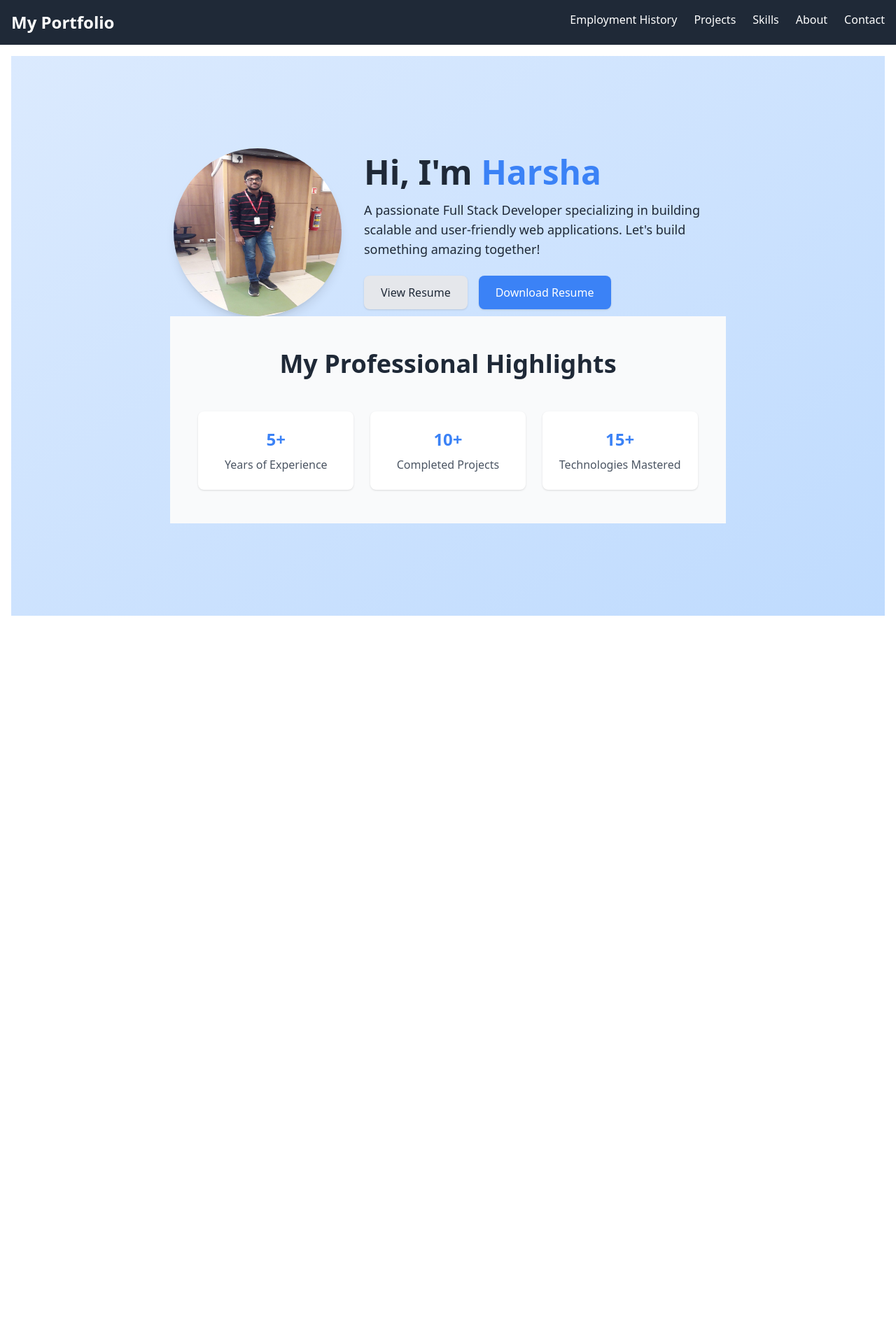
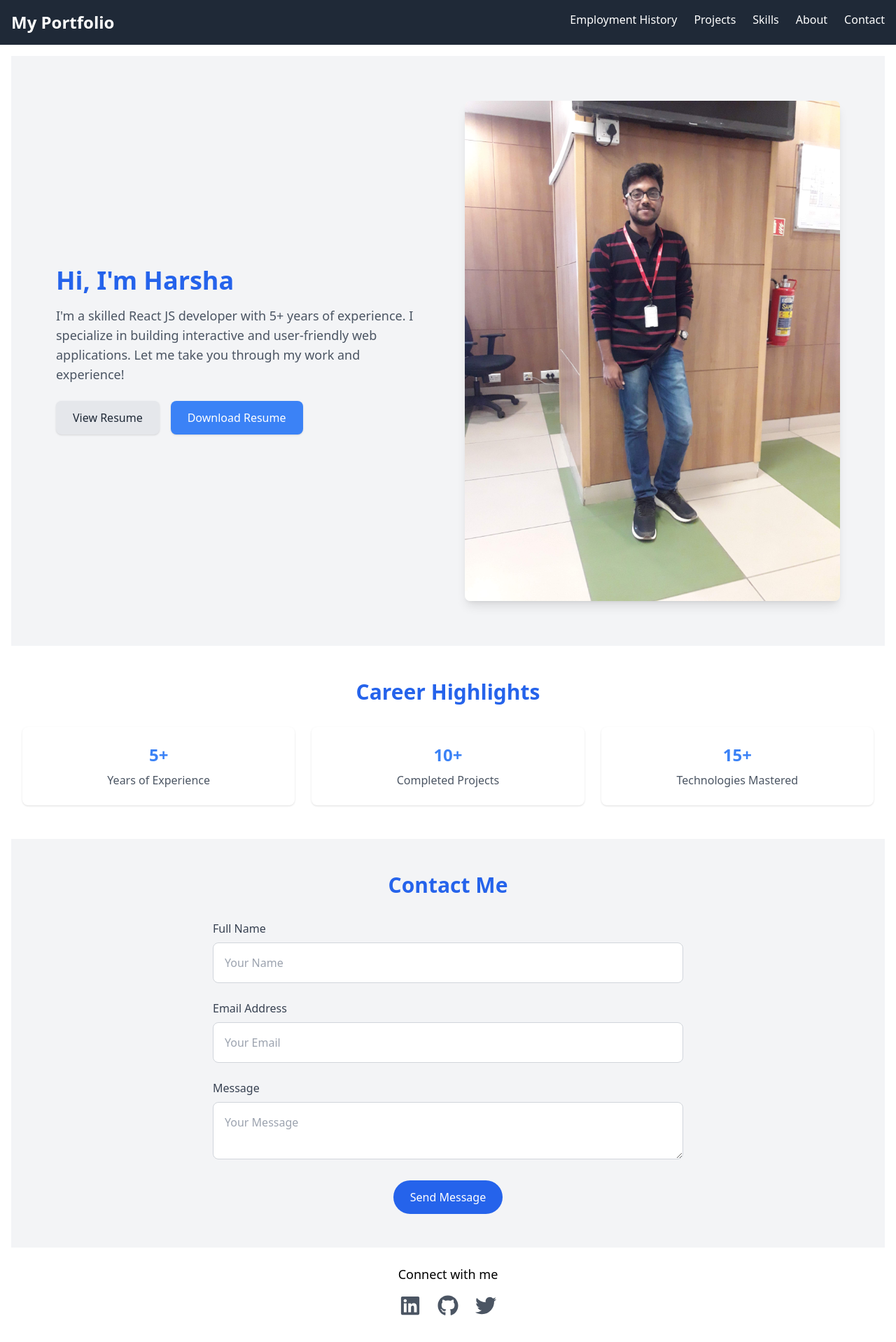
Before and after one commit to HarshaInukollu123/portfolio-website, a React (Create React App) app: page / in a window 1280 px wide. Shown: the top 1918 px of the page at 70% size. Before the commit the page ends 896 px from the top, so only its background shows below. Built offline with nearby package versions, Linux system fonts and the light colour scheme.

Commit message:
Homepage Redsign

```diff
--- a/package.json
+++ b/package.json
@@ -9,6 +9,7 @@
     "framer-motion": "^11.11.17",
     "react": "^18.3.1",
     "react-dom": "^18.3.1",
+    "react-icons": "^5.3.0",
     "react-router-dom": "^6.28.0",
     "react-scripts": "5.0.1",
     "web-vitals": "^2.1.4"
--- a/src/pages/Home.js
+++ b/src/pages/Home.js
@@ -1,35 +1,23 @@
 import React from 'react';
 import profilePic from '../assets/profile.jpg'; // Replace with your image path
 import HarshaResume from "../assets/HarshaVardhanReddy_Inukollu.pdf"; // Adjust the path if needed
-import Highlights from './Highlights';
+import { FaLinkedin, FaGithub, FaTwitter } from "react-icons/fa";
 
 
 const Home = () => {
   return (
-    <div className="min-h-screen flex flex-col items-center justify-center bg-gradient-to-br from-blue-100 to-blue-200 text-gray-800">
+    <div>
       {/* Hero Section */}
-      <div className="flex flex-col md:flex-row items-center gap-8 px-4">
-        {/* Image */}
-        <div className="w-40 h-40 md:w-60 md:h-60">
-          <img
-            src={profilePic}
-            alt="Harsha Profile"
-            className="w-full h-full rounded-full shadow-lg"
-          />
-        </div>
-
-        {/* Introduction */}
-        <div className="text-center md:text-left max-w-lg">
-          <h1 className="text-3xl md:text-5xl font-bold">
-            Hi, I'm <span className="text-blue-500">Harsha</span>
-          </h1>
-          <p className="mt-4 text-lg">
-            A passionate Full Stack Developer specializing in building scalable
-            and user-friendly web applications. Let's build something amazing
-            together!
+      <section className="flex items-center justify-between p-10 bg-gray-100">
+        <div className="w-full md:w-1/2 p-6">
+          <h1 className="text-4xl font-bold text-blue-600">Hi, I'm Harsha</h1>
+          <p className="mt-4 text-gray-600 text-lg">
+            I'm a skilled React JS developer with 5+ years of experience. I
+            specialize in building interactive and user-friendly web
+            applications. Let me take you through my work and experience!
           </p>
-          <div className="mt-6 flex gap-4 justify-center md:justify-start">
-            {/* View Resume */}
+          <div className="mt-6 flex gap-4">
+            {/* View Resume Button */}
             <a
               href={HarshaResume}
               target="_blank"
@@ -39,7 +27,7 @@ const Home = () => {
               View Resume
             </a>
 
-            {/* Download Resume */}
+            {/* Download Resume Button */}
             <a
               href={HarshaResume}
               download="Harsha_Resume.pdf"
@@ -49,10 +37,114 @@ const Home = () => {
             </a>
           </div>
         </div>
-      </div>
+        <div className="w-full md:w-1/2 p-6">
+          <img
+            src={profilePic}
+            alt="Harsha"
+            className="w-full h-auto rounded-lg shadow-lg"
+          />
+        </div>
+      </section>
 
-      {/* Highlights Section */}
-      <Highlights/>
+      {/* Career Highlights Section */}
+      <section className="mt-12 px-4 text-center">
+        <h2 className="text-3xl font-semibold text-blue-600">Career Highlights</h2>
+        <div className="mt-8 grid grid-cols-1 md:grid-cols-3 gap-6">
+          <div className="p-6 bg-white shadow rounded-lg hover:scale-105 transition transform duration-300">
+            <h3 className="text-2xl font-bold text-blue-500">5+</h3>
+            <p className="mt-2 text-gray-600">Years of Experience</p>
+          </div>
+          <div className="p-6 bg-white shadow rounded-lg hover:scale-105 transition transform duration-300">
+            <h3 className="text-2xl font-bold text-blue-500">10+</h3>
+            <p className="mt-2 text-gray-600">Completed Projects</p>
+          </div>
+          <div className="p-6 bg-white shadow rounded-lg hover:scale-105 transition transform duration-300">
+            <h3 className="text-2xl font-bold text-blue-500">15+</h3>
+            <p className="mt-2 text-gray-600">Technologies Mastered</p>
+          </div>
+        </div>
+      </section>
+
+      {/* Contact Me Section */}
+      <section className="mt-12 px-4 bg-gray-100 py-12">
+        <h2 className="text-3xl font-semibold text-center text-blue-600">
+          Contact Me
+        </h2>
+        <div className="max-w-2xl mx-auto mt-8">
+          <form className="space-y-6">
+            <div>
+              <label htmlFor="name" className="block text-gray-700">
+                Full Name
+              </label>
+              <input
+                type="text"
+                id="name"
+                className="w-full p-4 border border-gray-300 rounded-lg mt-2"
+                placeholder="Your Name"
+              />
+            </div>
+            <div>
+              <label htmlFor="email" className="block text-gray-700">
+                Email Address
+              </label>
+              <input
+                type="email"
+                id="email"
+                className="w-full p-4 border border-gray-300 rounded-lg mt-2"
+                placeholder="Your Email"
+              />
+            </div>
+            <div>
+              <label htmlFor="message" className="block text-gray-700">
+                Message
+              </label>
+              <textarea
+                id="message"
+                className="w-full p-4 border border-gray-300 rounded-lg mt-2"
+                placeholder="Your Message"
+              />
+            </div>
+            <div className="text-center">
+              <button className="px-6 py-3 bg-blue-600 text-white rounded-full hover:bg-blue-700 transition duration-300">
+                Send Message
+              </button>
+            </div>
+          </form>
+        </div>
+      </section>
+
+      {/* Footer Section */}
+      <footer className="py-6 text-center">
+        <div className="container mx-auto">
+          <p className="text-lg">Connect with me</p>
+          <div className="mt-4 flex justify-center gap-6">
+            <a
+              href="https://www.linkedin.com/in/harsha-inukollu-a0ab82156/"
+              className="text-gray-600 hover:text-blue-500 transition duration-300"
+              target="_blank"
+              rel="noopener noreferrer"
+            >
+              <FaLinkedin size={30} />
+            </a>
+            <a
+              href="https://github.com/HarshaInukollu123"
+              className="text-gray-600 hover:text-blue-500 transition duration-300"
+              target="_blank"
+              rel="noopener noreferrer"
+            >
+              <FaGithub size={30} />
+            </a>
+            <a
+              href="https://twitter.com/harsha"
+              className="text-gray-600 hover:text-blue-500 transition duration-300"
+              target="_blank"
+              rel="noopener noreferrer"
+            >
+              <FaTwitter size={30} />
+            </a>
+          </div>
+        </div>
+      </footer>
 
     </div>
   );
```
Also changed, not shown: 1 other file (tests, documents, lock files or other folders).
